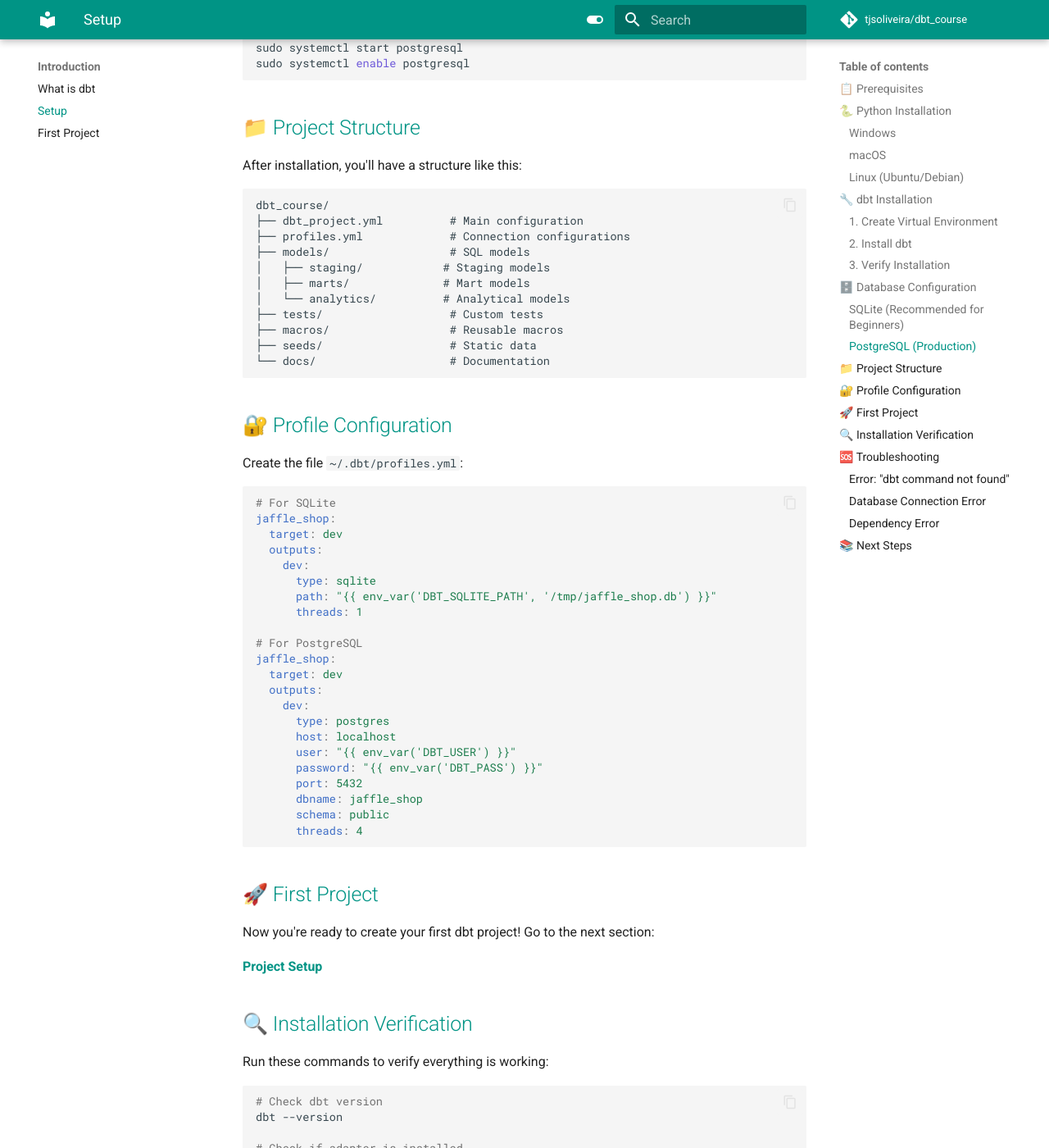
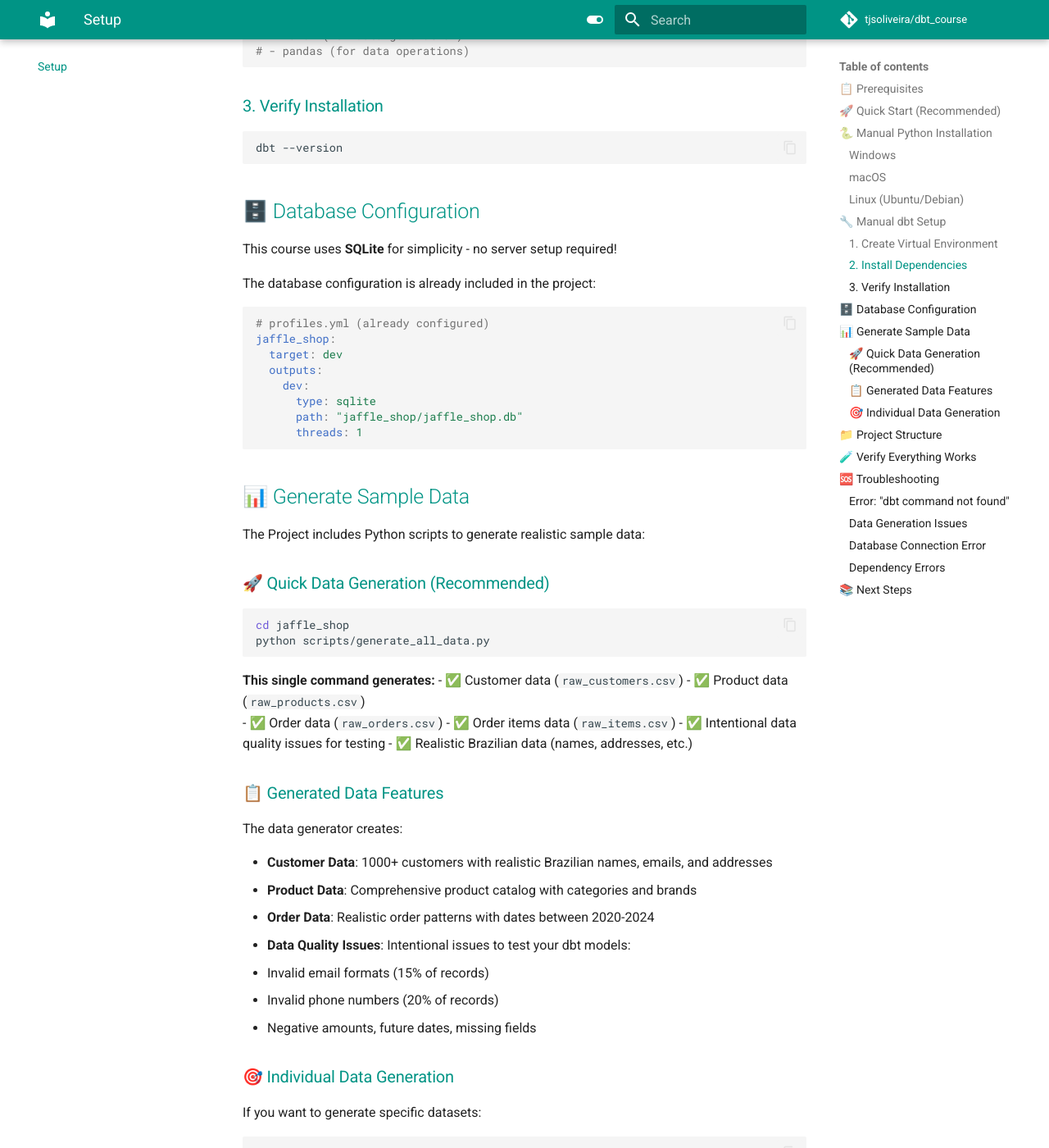
Before and after one commit to tjsoliveira/dbt_course, an MkDocs documentation site: the page built from docs/intro/setup.md, in a window 1280 px wide and 1400 px high, scrolled down 2400 px. Shown: the whole window at 82% size. Built offline with MkDocs 1.6.1 and Material for MkDocs 9.7.7, drawn with Linux system fonts in a browser that asks for light colours; comment, search, counter and statistics services are not loaded; some of the changed text lies outside the part shown.

Commit message:
Improve GitHub Pages navigation and setup documentation
- Move Setup to independent section between Introduction and About the Project
- Enhance Setup page with comprehensive installation instructions
- Add detailed Windows Python installation steps with PATH configuration
- Integrate project initialization scripts and data generation guides
- Fix navigation structure for better user flow
- Include troubleshooting and verification steps

Navigation flow: Introduction → Setup → About the Project → Course

````diff
--- a/docs/intro/setup.md
+++ b/docs/intro/setup.md
@@ -1,6 +1,6 @@
 # 🛠️ Environment Setup
 
-In this section, you'll learn how to set up your development environment to work with dbt.
+In this section, you'll learn how to set up your development environment to work with dbt and the Jaffle Shop project.
 
 ## 📋 Prerequisites
 
@@ -10,14 +10,41 @@
 - **Git** - [Download Git](https://git-scm.com/downloads)
 - **Code editor** - We recommend [VS Code](https://code.visualstudio.com/) or [PyCharm](https://www.jetbrains.com/pycharm/)
 
-## 🐍 Python Installation
+## 🚀 Quick Start (Recommended)
+
+The easiest way to get started is using our automated setup script:
+
+```bash
+# Clone the repository
+git clone https://github.com/tjsoliveira/dbt_course.git
+cd dbt_course
+
+# Run the automated setup script
+./init_project.sh
+```
+
+- This script will:
+  - ✅ Set up Python virtual environment
+  - ✅ Install all required dependencies
+  - ✅ Configure dbt project
+  - ✅ Generate sample data
+  - ✅ Verify installation
+
+## 🐍 Manual Python Installation
 
 ### Windows
-```bash
-# Download the installer from Python.org
-# Run the installer and check "Add Python to PATH"
+1. **Download Python**: Go to [python.org/downloads](https://www.python.org/downloads/)
+2. **Download the latest Python 3.x** (3.8 or higher)
+3. **Run the installer** with these important settings:
+    - ✅ **Check "Add Python to PATH"** (very important!)
+    - ✅ **Check "pip"** (package installer)
+    - ✅ Choose "Install for all users" (recommended)
+4. **Verify installation**:
+```cmd
+# Open Command Prompt (cmd) or PowerShell and run:
+python --version
+pip --version
 ```
-
 ### macOS
 ```bash
 # Using Homebrew
@@ -29,10 +56,12 @@
 ### Linux (Ubuntu/Debian)
 ```bash
 sudo apt update
-sudo apt install python3 python3-pip
+sudo apt install python3 python3-pip python3-venv
 ```
 
-## 🔧 dbt Installation
+## 🔧 Manual dbt Setup
+
+If you prefer to set up manually or the automated script doesn't work:
 
 ### 1. Create Virtual Environment
 
@@ -52,24 +81,17 @@
 source venv/bin/activate
 ```
 
-### 2. Install dbt
+### 2. Install Dependencies
 
 ```bash
-# Install dbt Core
-pip install dbt-core
+# Install all project requirements
+pip install -r requirements.txt
 
-# Install adapter for your database
-# For SQLite (used in this course)
-pip install dbt-sqlite
-
-# For PostgreSQL
-pip install dbt-postgres
-
-# For BigQuery
-pip install dbt-bigquery
-
-# For Snowflake
-pip install dbt-snowflake
+# This includes:
+# - dbt-core
+# - dbt-sqlite (for Jaffle Shop)
+# - faker (for data generation)
+# - pandas (for data operations)
 ```
 
 ### 3. Verify Installation
@@ -80,129 +102,157 @@
 
 ## 🗄️ Database Configuration
 
-### SQLite (Recommended for Beginners)
+This course uses **SQLite** for simplicity - no server setup required!
 
-SQLite is perfect for learning dbt as it doesn't require server configuration:
-
-```bash
-# Install SQLite (if not installed)
-# macOS
-brew install sqlite
-
-# Ubuntu/Debian
-sudo apt install sqlite3
-```
-
-### PostgreSQL (Production)
-
-```bash
-# Install PostgreSQL
-# macOS
-brew install postgresql
-
-# Ubuntu/Debian
-sudo apt install postgresql postgresql-contrib
-
-# Start service
-sudo systemctl start postgresql
-sudo systemctl enable postgresql
-```
-
-## 📁 Project Structure
-
-After installation, you'll have a structure like this:
-
-```
-dbt_course/
-├── dbt_project.yml          # Main configuration
-├── profiles.yml             # Connection configurations
-├── models/                  # SQL models
-│   ├── staging/            # Staging models
-│   ├── marts/              # Mart models
-│   └── analytics/          # Analytical models
-├── tests/                   # Custom tests
-├── macros/                  # Reusable macros
-├── seeds/                   # Static data
-└── docs/                    # Documentation
-```
-
-## 🔐 Profile Configuration
-
-Create the file `~/.dbt/profiles.yml`:
+The database configuration is already included in the project:
 
 ```yaml
-# For SQLite
+# profiles.yml (already configured)
 jaffle_shop:
   target: dev
   outputs:
     dev:
       type: sqlite
-      path: "{{ env_var('DBT_SQLITE_PATH', '/tmp/jaffle_shop.db') }}"
+      path: "jaffle_shop/jaffle_shop.db"
       threads: 1
-
-# For PostgreSQL
-jaffle_shop:
-  target: dev
-  outputs:
-    dev:
-      type: postgres
-      host: localhost
-      user: "{{ env_var('DBT_USER') }}"
-      password: "{{ env_var('DBT_PASS') }}"
-      port: 5432
-      dbname: jaffle_shop
-      schema: public
-      threads: 4
 ```
 
-## 🚀 First Project
+## 📊 Generate Sample Data
 
-Now you're ready to create your first dbt project! Go to the next section:
+The Project includes Python scripts to generate realistic sample data:
 
-[**Project Setup**](../jaffle-shop/project-setup.md)
-
-## 🔍 Installation Verification
-
-Run these commands to verify everything is working:
+### 🚀 Quick Data Generation (Recommended)
 
 ```bash
-# Check dbt version
-dbt --version
+cd jaffle_shop
+python scripts/generate_all_data.py
+```
 
-# Check if adapter is installed
+**This single command generates:**
+- ✅ Customer data (`raw_customers.csv`)
+- ✅ Product data (`raw_products.csv`)
+- ✅ Order data (`raw_orders.csv`)
+- ✅ Order items data (`raw_items.csv`)
+- ✅ Intentional data quality issues for testing
+- ✅ Realistic Brazilian data (names, addresses, etc.)
+
+### 📋 Generated Data Features
+
+The data generator creates:
+
+- **Customer Data**: 1000+ customers with realistic Brazilian names, emails, and addresses
+- **Product Data**: Comprehensive product catalog with categories and brands
+- **Order Data**: Realistic order patterns with dates between 2020-2024
+- **Data Quality Issues**: Intentional issues to test your dbt models:
+  - Invalid email formats (15% of records)
+  - Invalid phone numbers (20% of records)
+  - Negative amounts, future dates, missing fields
+
+### 🎯 Individual Data Generation
+
+If you want to generate specific datasets:
+
+```bash
+# Generate only customer data
+python scripts/generate_customer_data.py -n 2000
+
+# Generate only product data
+python scripts/generate_products_data.py
+
+# Generate only orders and items
+python scripts/generate_items_data.py
+```
+
+## 📁 Project Structure
+
+After setup, you'll have this structure:
+
+```
+dbt_course/
+├── jaffle_shop/                 # Main dbt project
+│   ├── dbt_project.yml         # dbt configuration
+│   ├── profiles.yml            # Database connections
+│   ├── models/                 # SQL models
+│   │   ├── staging/           # Staging models
+│   │   ├── marts/             # Business logic models
+│   │   └── analytics/         # Analytical models
+│   ├── seeds/                  # Static/generated data
+│   │   └── jaffle-data/       # Generated CSV files
+│   ├── tests/                  # Custom tests
+│   ├── macros/                 # Reusable SQL macros
+│   └── scripts/                # Data generation scripts
+├── docs/                       # Course documentation
+├── requirements.txt            # Python dependencies
+└── init_project.sh            # Setup script
+```
+
+## 🧪 Verify Everything Works
+
+Run these commands to test your setup:
+
+```bash
+cd jaffle_shop
+
+# Test dbt installation
 dbt debug
 
-# Create test project
-dbt init test_project
-cd test_project
+# Load seed data
+dbt seed
+
+# Run all models
 dbt run
+
+# Run tests
+dbt test
+
+# Generate documentation
+dbt docs generate
+dbt docs serve
 ```
+
+If all commands run successfully, you're ready to start the course! 🎉
 
 ## 🆘 Troubleshooting
 
 ### Error: "dbt command not found"
-- Check if virtual environment is activated
-- Verify dbt was installed correctly
+```bash
+# Make sure virtual environment is activated
+source venv/bin/activate  # macOS/Linux
+# or
+venv\Scripts\activate     # Windows
+```
+
+### Data Generation Issues
+```bash
+# Install required packages
+pip install faker pandas
+
+# Check if you're in the right directory
+cd jaffle_shop
+ls scripts/  # Should show generate_*.py files
+```
 
 ### Database Connection Error
-- Check configurations in `profiles.yml`
-- Test connection manually
-- Verify database is running
+```bash
+# Check if profiles.yml exists
+ls -la profiles.yml
 
-### Dependency Error
+# Run dbt debug for detailed error info
+dbt debug
+```
+
+### Dependency Errors
 ```bash
+# Upgrade pip and reinstall
 pip install --upgrade pip
-pip install -r requirements.txt
+pip install -r requirements.txt --force-reinstall
 ```
 
 ## 📚 Next Steps
 
 1. ✅ **Environment configured** ← You are here
-2. [Setup Project](../jaffle-shop/project-setup.md)
-3. [Explore Jaffle Shop](../jaffle-shop/overview.md)
+2. [About the Project](../jaffle-shop/overview.md) - Understand the Jaffle Shop
+3. [Project Setup](../jaffle-shop/project-setup.md) - Deep dive into dbt project
+4. [Start the Course](../course/index.md) - Begin learning dbt
 
----
-
-**Is your environment configured?** 🎯
-
-Let's go to the next step: [project setup](../jaffle-shop/project-setup.md)!
+Let's learn about the project: [About the Project](../jaffle-shop/overview.md)!
--- a/mkdocs.yml
+++ b/mkdocs.yml
@@ -40,8 +40,8 @@
   - Home: index.md
   - Introduction:
     - What is dbt: intro/what-is-dbt.md
-    - Setup: intro/setup.md
     - First Project: intro/first-project.md
+  - Setup: intro/setup.md
   - About the Project:
     - Overview: jaffle-shop/overview.md
     - Project Setup: jaffle-shop/project-setup.md
@@ -50,7 +50,6 @@
     - Sources: course/sources.md
     - Models: course/models.md
     - Tests: course/tests.md
-
 # Plugins
 plugins:
   - search
````
